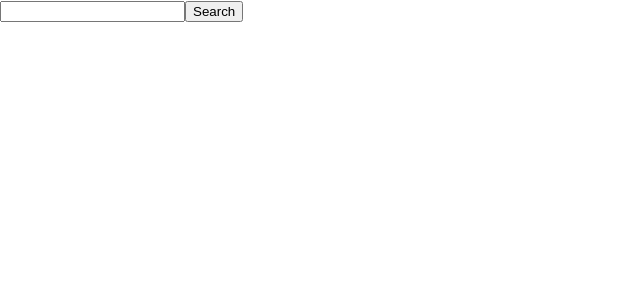
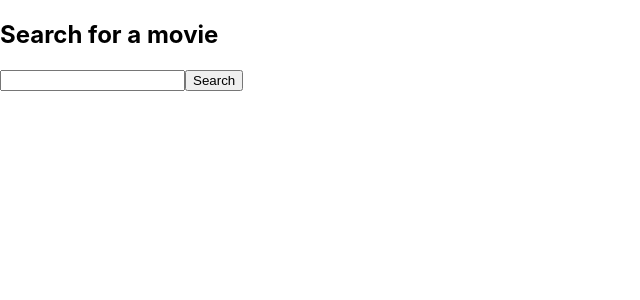
Before and after one commit to r-ilagan/movie-review, a React (Create React App) app: page / in a window 1280 px wide. Shown: the top 300 px of the page, without its empty margins (0-640 px from the left). Built offline with nearby package versions, Linux system fonts and the light colour scheme.

Commit message:
refactor: Change div to article
Changed div to article tag for better html semantics.
Removed useEffect import

```diff
--- a/src/components/SearchBar.js
+++ b/src/components/SearchBar.js
@@ -1,4 +1,3 @@
-import { useEffect } from 'react';
 import { searchForMovies } from '../services/movie';
 
 function SearchBar({ query, setQuery, setMovies }) {
@@ -13,10 +12,11 @@ function SearchBar({ query, setQuery, setMovies }) {
   };
 
   return (
-    <div>
+    <section>
+      <h2>Search for a movie</h2>
       <input type="text" onChange={onChange} />
       <button onClick={findMovies}>Search</button>
-    </div>
+    </section>
   );
 }
 
```
